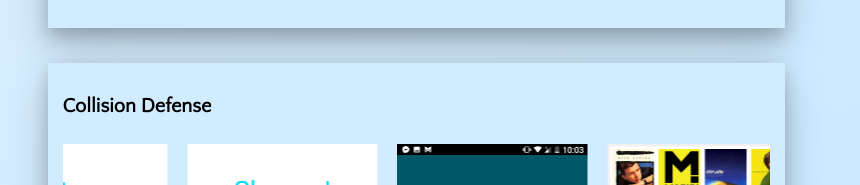
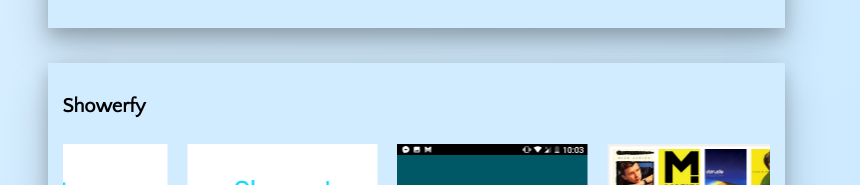
Before and after one commit to AlbertBChung/AlbertBChung.github.io, a plain HTML site: page index.html in a window 1280 px wide. Shown: the part 1478-1663 px from the top of the page, without its empty margins (331-1191 px from the left). Drawn offline with nearby package versions, Linux system fonts and the light colour scheme.

Commit message:
minor edit

```diff
--- a/index.html
+++ b/index.html
@@ -166,7 +166,7 @@
 					</ul>
 				</div>
 				<div class="work-entry">
-						<h2>Collision Defense</h2>
+						<h2>Showerfy</h2>
 
 					<div class="album2">
 						<img class="album-photo"  src="img/Showerfy/1.png">
```
